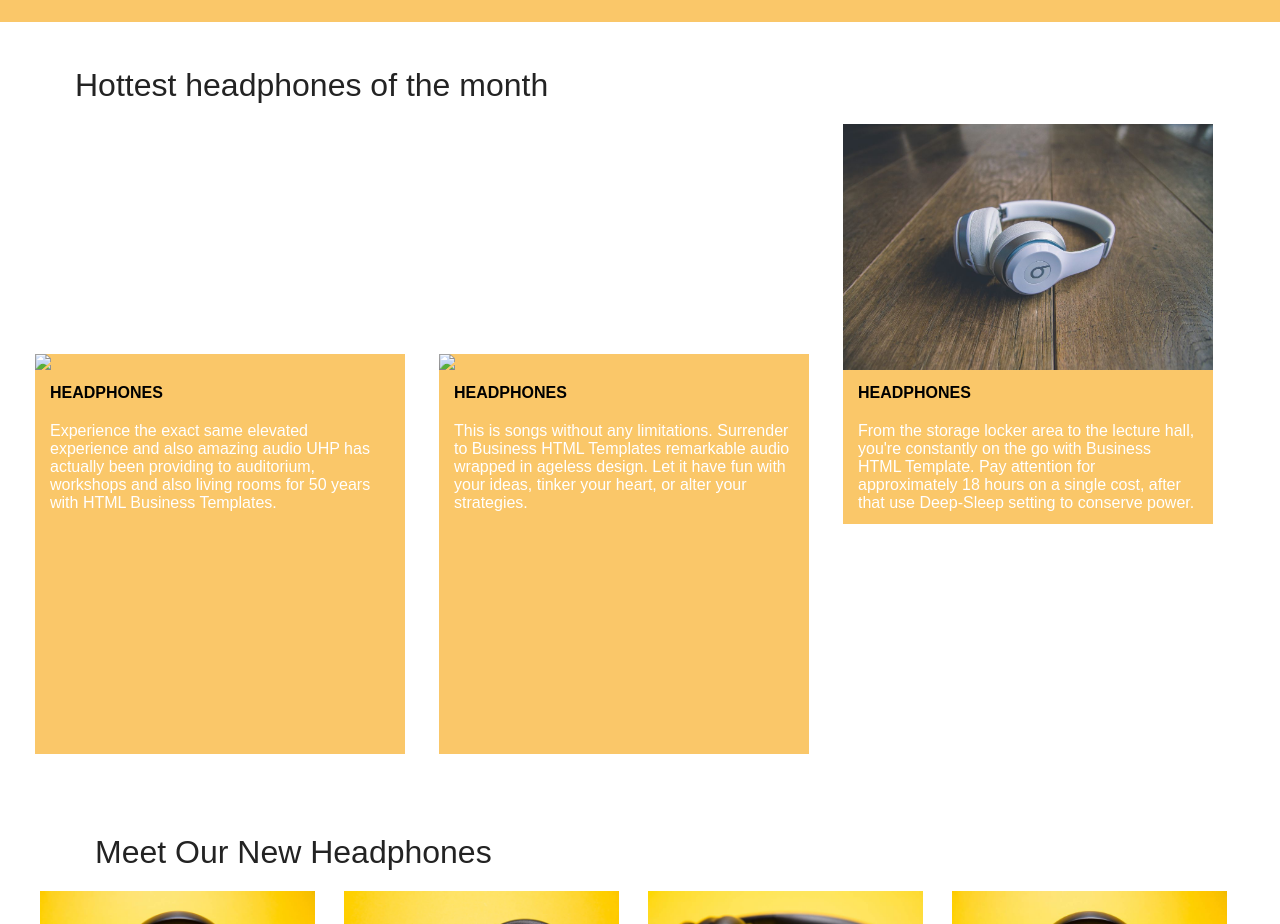
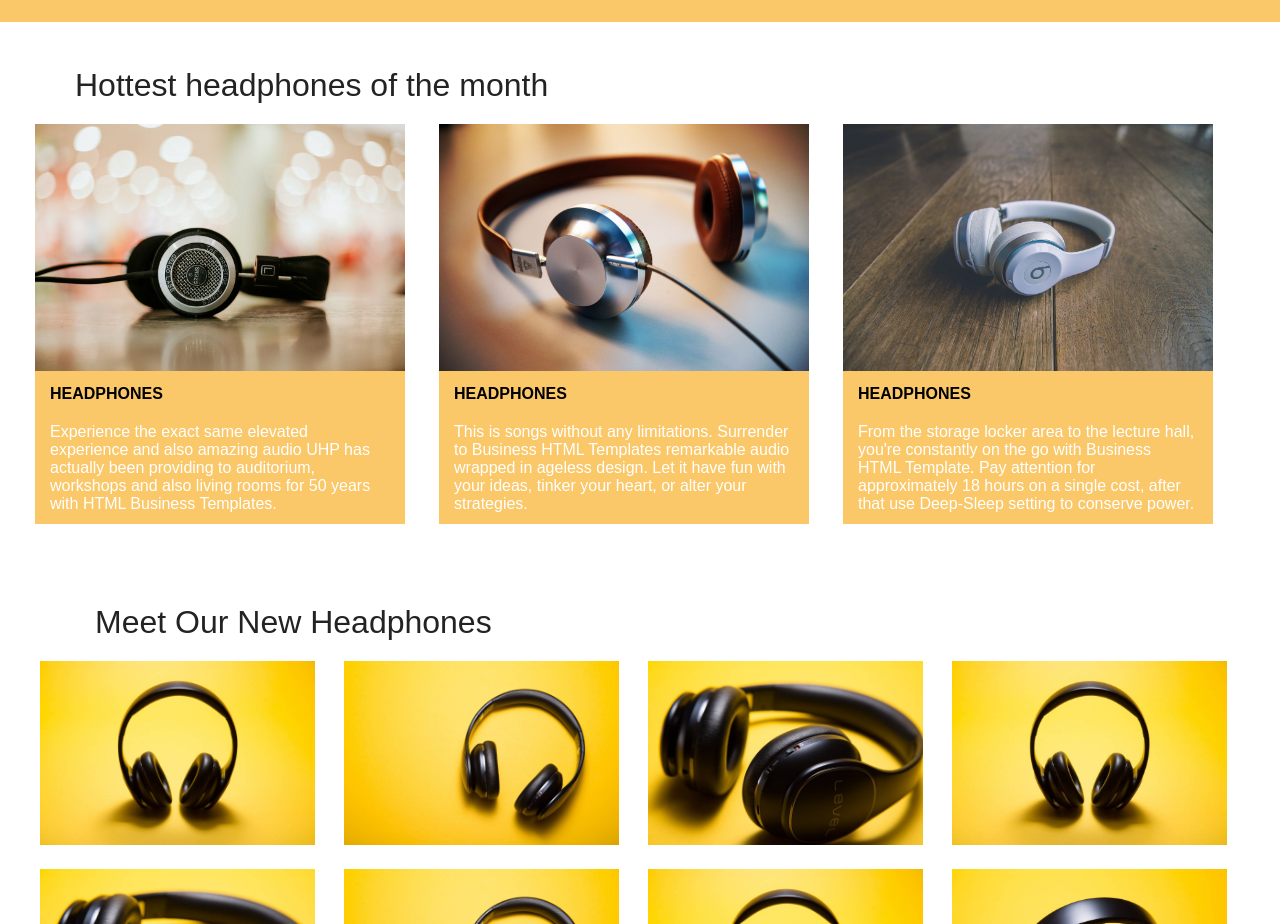
Before and after one commit to akhilesh30004/akhil, a plain HTML site: page index.html in a window 1280 px wide. Shown: the part 1100-2024 px from the top of the page. Drawn offline with Linux system fonts and the light colour scheme; files whose address does not match are found by name.

Commit message:
Update index.html

```diff
--- a/index.html
+++ b/index.html
@@ -37,14 +37,14 @@
 				<div class="boxes">
 					<div class="box1">
 						<div class="boxa">
-							<img class="sliderimg" src="images/03.jpg">
+							<img class="sliderimg" src="03.jpg">
 							<h4>HEADPHONES</h4>
 							<h5>Experience the exact same elevated experience and also amazing audio UHP has actually been providing to auditorium, workshops and also living rooms for 50 years with HTML Business Templates.</h5>
 						</div>
 					</div>
 					<div class="box2">
 						<div class="boxb">
-							<img class="sliderimg" src="images/04.jpg">
+							<img class="sliderimg" src="04.jpg">
 							<h4>HEADPHONES</h4>
 							<h5>This is songs without any limitations. Surrender to Business HTML Templates remarkable audio wrapped in ageless design. Let it have fun with your ideas, tinker your heart, or alter your strategies.</h5>
 						</div>
```
